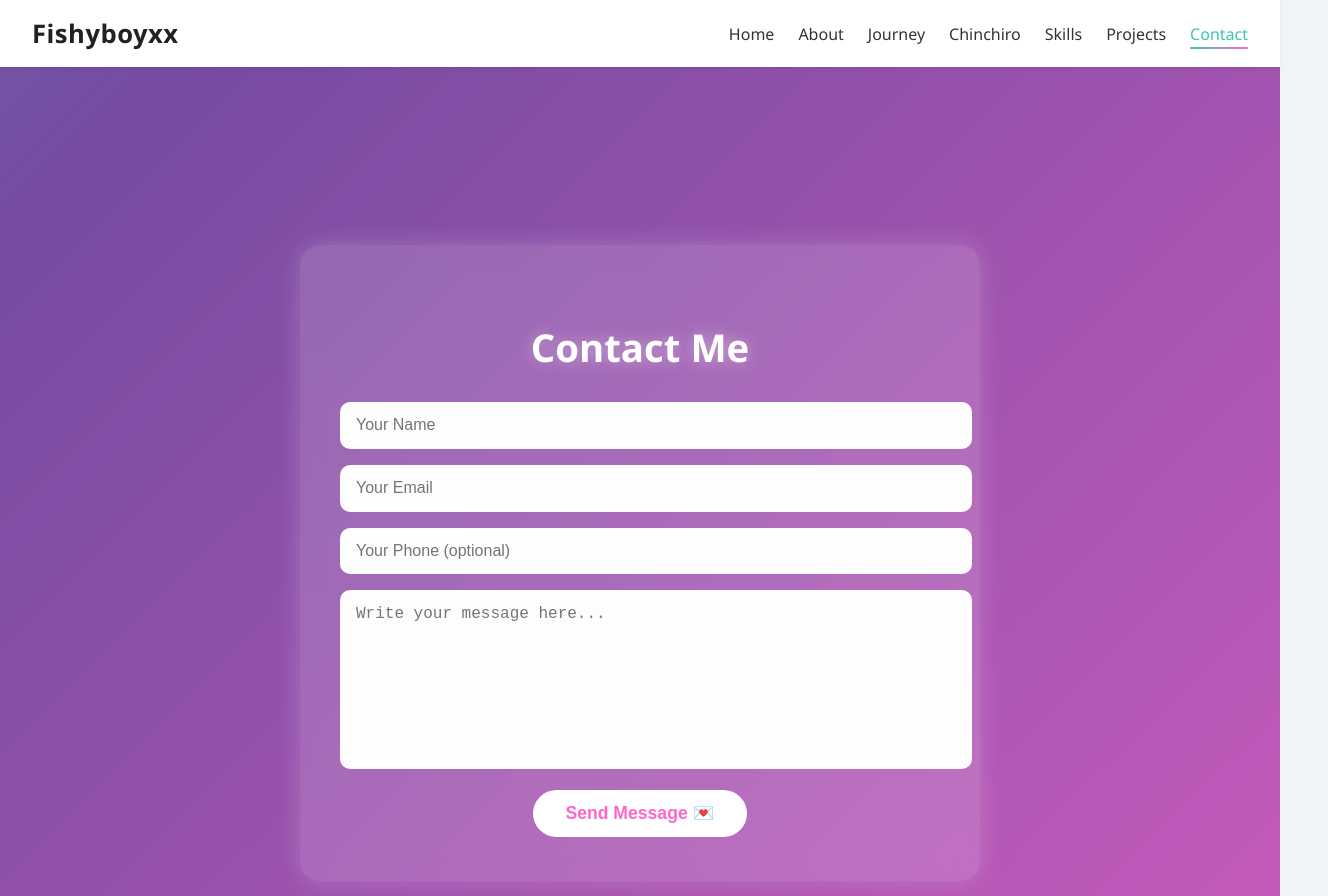
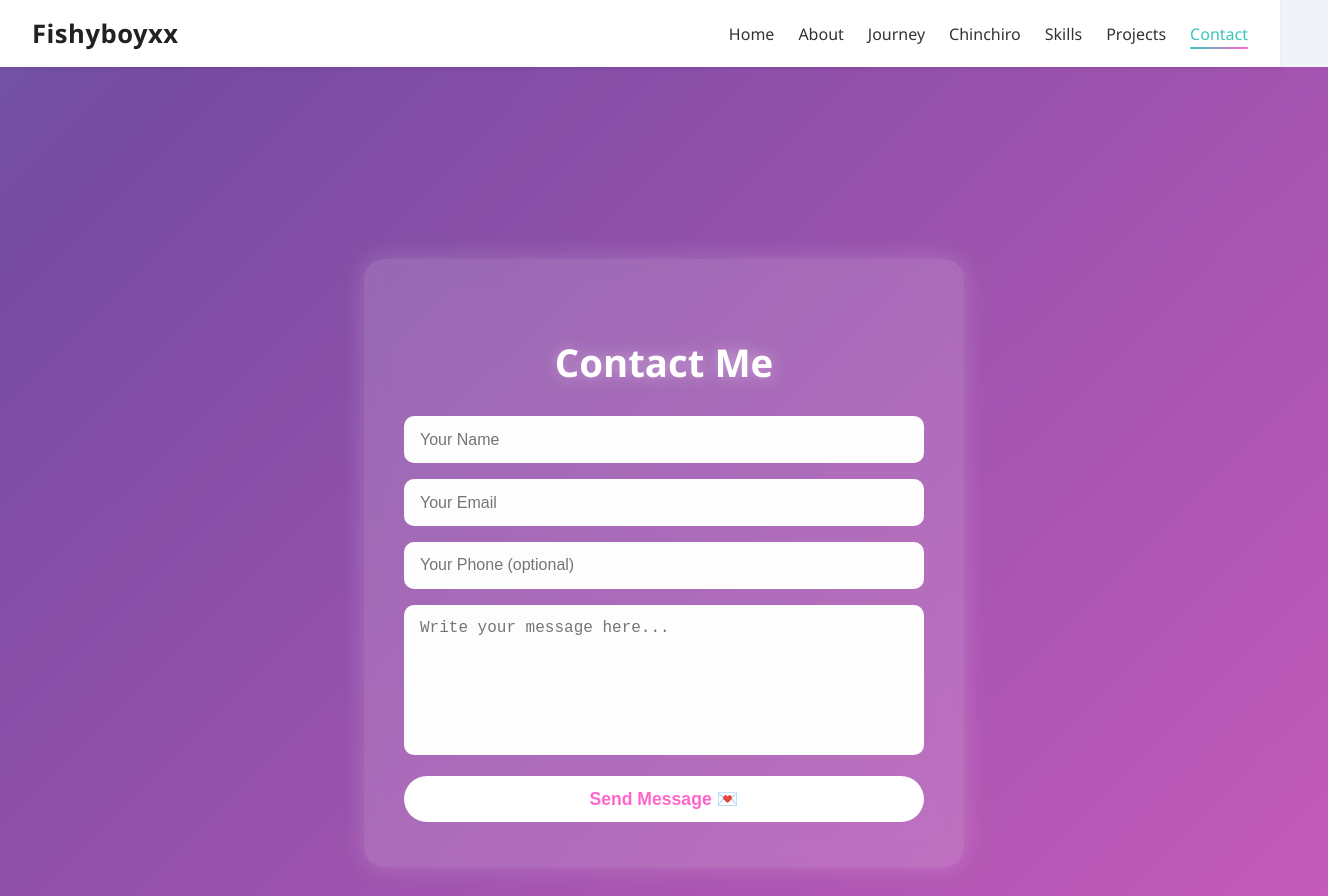
Before and after one commit to murasakijyuutann/self_introduction, a React (Vite) app: page /contact in a window 1280 px wide. Shown: the top 896 px of the page, 1328 px wide, since content can reach past the window. Built offline with nearby package versions, Linux system fonts and the light colour scheme; no server answers.

Commit message:
AWS and Docker guide added

```diff
--- a/src/pages/Contact.tsx
+++ b/src/pages/Contact.tsx
@@ -15,6 +15,8 @@
   padding: 6rem 1.5rem;
   color: #fff;
   text-align: center;
+  width: 100%; /* ✅ Fix: Prevent overflow */
+  overflow-x: hidden; /* ✅ Fix: Prevent horizontal scroll */
 `
 
 const Wrapper = styled(motion.div)`
@@ -25,6 +27,12 @@
   border-radius: 20px;
   padding: 2.8rem 2.5rem;
   box-shadow: 0 0 25px rgba(255, 255, 255, 0.2);
+  box-sizing: border-box; /* ✅ Fix: Include padding in width calculation */
+
+  @media (max-width: 768px) {
+    padding: 2rem 1.5rem; /* ✅ Fix: Reduce padding on mobile */
+    margin: 0 1rem; /* ✅ Fix: Add margin for mobile */
+  }
 `
 
 const Heading = styled.h2`
@@ -32,6 +40,10 @@
   font-weight: 700;
   margin-bottom: 1.8rem;
   text-shadow: 0 0 15px rgba(255, 255, 255, 0.4);
+
+  @media (max-width: 768px) {
+    font-size: 2rem; /* ✅ Fix: Smaller heading on mobile */
+  }
 `
 
 const Input = styled.input`
@@ -44,6 +56,12 @@
   font-size: 1rem;
   color: #333;
   background: #fdfdfd;
+  box-sizing: border-box; /* ✅ Fix: Include padding in width */
+
+  @media (max-width: 768px) {
+    padding: 0.8rem; /* ✅ Fix: Adjust padding for mobile */
+    font-size: 0.95rem;
+  }
 `
 
 const TextArea = styled.textarea`
@@ -58,6 +76,13 @@
   background: #fdfdfd;
   resize: none;
   margin-bottom: 1rem;
+  box-sizing: border-box; /* ✅ Fix: Include padding in width */
+
+  @media (max-width: 768px) {
+    padding: 0.8rem; /* ✅ Fix: Adjust padding for mobile */
+    font-size: 0.95rem;
+    height: 120px; /* ✅ Fix: Smaller height on mobile */
+  }
 `
 
 const Button = styled.button`
@@ -70,10 +95,17 @@
   padding: 0.8rem 2rem;
   cursor: pointer;
   transition: all 0.25s ease;
+  width: 100%; /* ✅ Fix: Full width for better mobile UX */
+  box-sizing: border-box; /* ✅ Fix: Include padding in width */
 
   &:hover {
     transform: scale(1.05);
     background: #ffe6f2;
+  }
+
+  @media (max-width: 768px) {
+    font-size: 1rem;
+    padding: 0.75rem 1.5rem;
   }
 `
 
@@ -83,6 +115,11 @@
   color: #fff;
   font-weight: 500;
   text-shadow: 0 0 8px rgba(255, 255, 255, 0.2);
+  word-wrap: break-word; /* ✅ Fix: Prevent text overflow */
+
+  @media (max-width: 768px) {
+    font-size: 0.9rem;
+  }
 `
 
 export default function Contact() {
@@ -104,7 +141,7 @@
       )
       .then(
         () => {
-          setStatus('✅ Thanks for reaching out! I’ll get back to you soon.')
+          setStatus("✅ Thanks for reaching out! I'll get back to you soon.")
           form.current?.reset()
         },
         (error) => {
--- a/src/pages/Projects.tsx
+++ b/src/pages/Projects.tsx
@@ -1,4 +1,3 @@
-
 import styled from 'styled-components'
 import { motion } from 'framer-motion'
 import { animatedGradient } from '../styles/AnimatedBackground'
```
Also changed, not shown: vercel.json (added).
